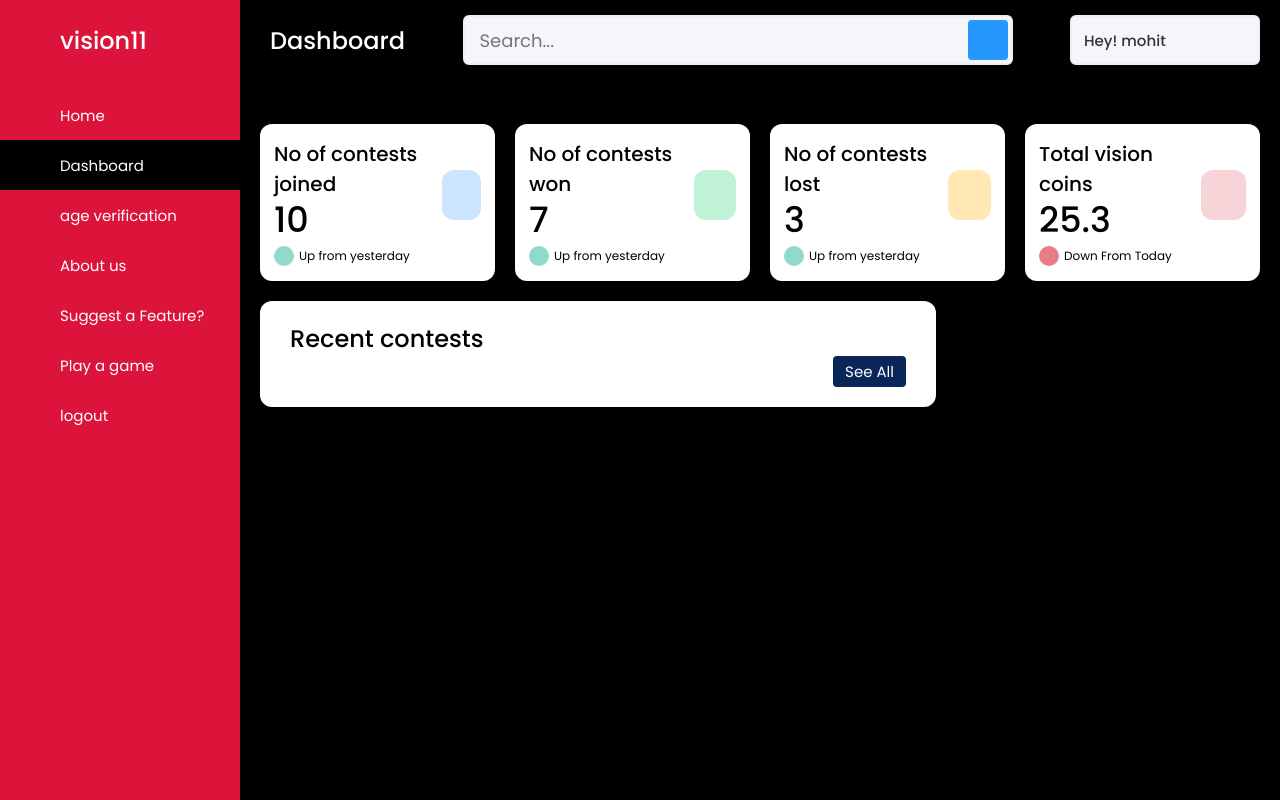
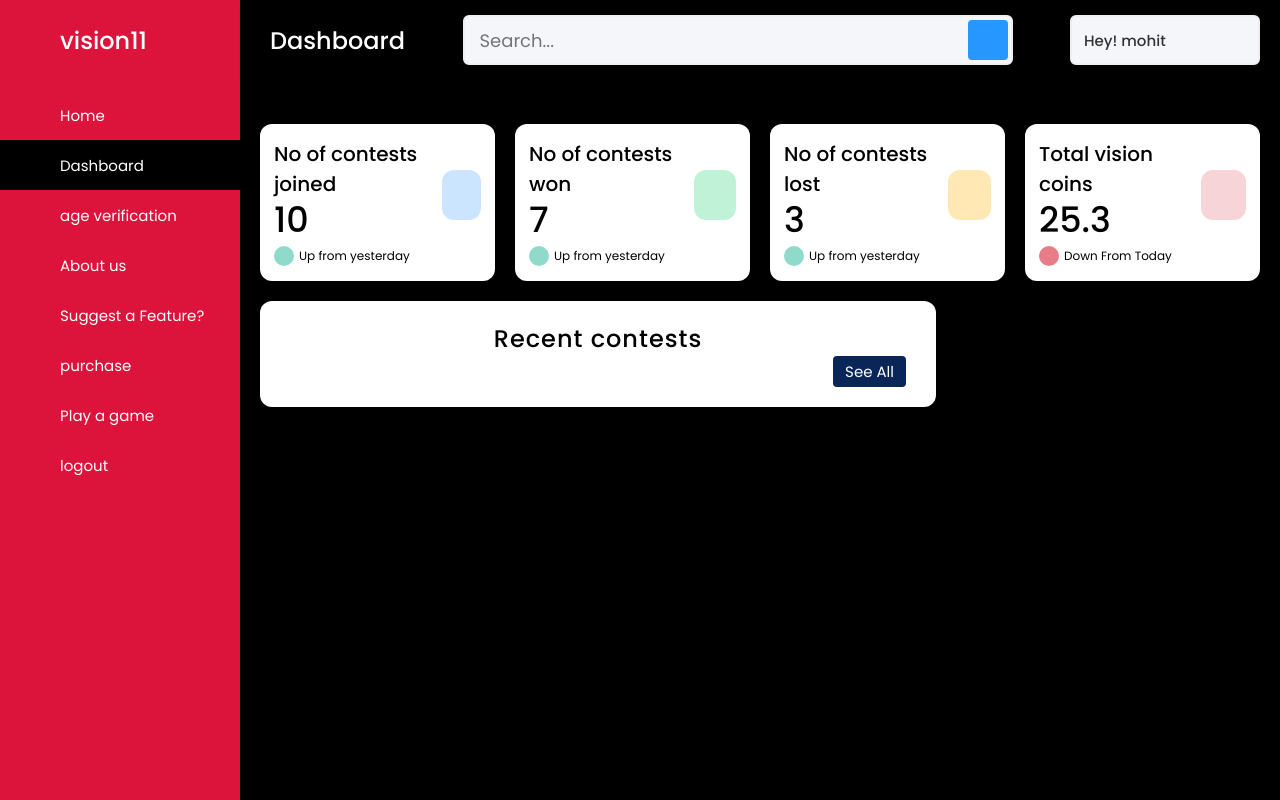
Before and after one commit to EH-GD-MOHIT21/vision11, a Django app: page /dashboard in a window 1280 px wide. Run offline with Django 4.2, Linux system fonts and the light colour scheme; a user stored in the database is signed in.

Commit message:
merged payments route with dashboard

```diff
--- a/payments/urls.py
+++ b/payments/urls.py
@@ -3,6 +3,6 @@
 
 urlpatterns = [
     path('purchase/paymenthandler/', views.paymenthandler),
-    path('purchase', views.render_offer_page),
     path('purchase/offer=<int:offerid>',views.homepage),
+    path('getplans',views.GetOfferListAPI.as_view())
 ]
--- /dev/null
+++ b/statics/css/plans.css
@@ -0,0 +1,63 @@
+* {
+    box-sizing: border-box;
+    padding: 0px;
+    margin: 0px;
+    font-family: cursive;
+}
+
+
+.cards-container {
+    background-color: #f1f5f8;
+display: flex;
+justify-content: space-around;
+align-items: center;
+flex-wrap: wrap;
+}
+.card {
+    background-color: white;
+    padding: 25px;
+    border: 1px solid #bbbbbb;
+    border-radius: 5px;
+    box-shadow: 1px 1px 10px 0px rgb(0 0 0 / 25%);
+    width: 300px;
+    margin: 20px;
+    position: relative;
+    overflow: hidden;
+}
+.title {
+    text-align: center;
+    letter-spacing: 1px;
+}
+.muted {
+    color: #8e7f7f;
+    display: block;
+    margin-top: 10px;
+    text-align: center;
+}
+.btn_container {
+    padding: 20px;
+    text-align: center;
+}
+.btn {
+    border-radius: 4px;
+    cursor: pointer;
+    padding: 4px 8px;
+    background-color: #ffaaa7;
+    color: white;
+    font-size: 1.2em;
+    font-weight: 600;
+    letter-spacing: 1px;
+}
+.tag-limited-time-offer{
+    width: 150px;
+height: 20px;
+background: red;
+position: absolute;
+top: 9%;
+left: -13%;
+transform: rotate(-45deg);
+text-align: center;
+}
+.parentplans {
+    padding: 25px;
+}
--- /dev/null
+++ b/statics/js/dashboard.js
@@ -0,0 +1,118 @@
+async function get_data(url){
+    let response = await fetch(url, {
+        credentials: 'include',
+        method: 'GET',
+        mode: 'same-origin',
+        headers: {
+            'Accept': 'application/json',
+            'Content-Type': 'application/json'
+        }
+    })
+    if (response.ok) {
+        let json = await response.json();
+        let message = json["plans"];
+        let banner = json["banner"];
+        return [message,banner];
+    } else {
+        alert("HTTP-Error: " + response.status);
+    }
+}
+
+
+
+function mohit(id){
+    new_val = id.textContent.split(':')
+    minutes = parseInt(new_val[0]);
+    seconds = parseInt(new_val[1]);
+    if(seconds>0){
+        seconds-=1
+    }else if(minutes>0){
+        seconds = 59
+        minutes -= 1;
+    }else{
+        minutes = 0;
+        seconds = 0;
+        clearInterval(promise);
+    }
+    id.textContent = minutes+":"+seconds;
+}
+
+
+function show_purchase_offers(data){
+    if(data.length==0){
+        document.getElementById('purchase-dashboard-main-container').textContent = 'No pending request to show.';
+        document.getElementById('purchase-dashboard-main-container').style.color = 'white';
+        document.getElementById('purchase-dashboard-main-container').style.fontSize = '20px';
+        document.getElementById('purchase-dashboard-main-container').style.fontWeight = 600;
+        document.getElementById('purchase-dashboard-main-container').style.textAlign = 'center';
+    }else{
+        document.getElementById('purchase-dashboard-main-container').textContent = '';
+    }
+    for(var i=0;i<data[0].length;i++){
+    var div = document.createElement('div');
+    div.setAttribute('class','card')
+    if(data[1][i]){
+        var sdiv = document.createElement('div')
+        sdiv.setAttribute('class','tag-limited-time-offer')
+        sdiv.textContent = 'Expire Soon'
+        div.appendChild(sdiv);
+    }
+    var cdiv = document.createElement('div');
+    cdiv.setAttribute('class','parentplans')
+
+    var h1 = document.createElement('h1');
+    h1.setAttribute('class','title');
+    h1.textContent = 'You\'ll get '+ data[0][i].vision_coins +' vision coins'
+    var small = document.createElement('small');
+    small.setAttribute('class','muted')
+    small.textContent = 'You\'ll charged ₹'+ data[0][i].plan_price +' with '+ data[0][i].bonus_coins +' extra vision coins.'
+
+    if(data[1][i]){
+        var sp = document.createElement('p')
+        sp.style.color = 'crimson';
+        var span1 = document.createElement('span');
+        span1.textContent='Offer ends in: ';
+        var span2 = document.createElement('span');
+        span2.setAttribute('id',i);
+        span2.textContent = parseInt(data[1][i]/60)+":"+parseInt(data[1][i]-parseInt(data[1][i]/60)*60);
+        promise = setInterval(mohit,999,span2);
+        sp.appendChild(span1);
+        sp.appendChild(span2);
+        small.appendChild(sp);
+    }
+
+
+
+    var cdivinner = document.createElement('div');
+    cdivinner.setAttribute('class','btn_container')
+    var btn = document.createElement('button');
+    btn.setAttribute('class','btn')
+    btn.setAttribute('id','pay-btn-'+data[0][i].id)
+    btn.onclick = function(){window.location.href='/purchase/offer='+this.id.split('-')[this.id.split('-').length-1];}
+    btn.textContent = 'Pay Now';
+
+    cdivinner.appendChild(btn);
+    cdiv.appendChild(h1);
+    cdiv.appendChild(small);
+    cdiv.appendChild(cdivinner);
+    div.appendChild(cdiv);
+
+    document.getElementById('purchase-dashboard-main-container').appendChild(div);
+    }
+}
+
+
+async function show_purchase(){
+    data = await get_data('/getplans');
+    show_purchase_offers(data)
+}
+
+
+
+if(document.URL.includes('purchase')){
+    show_purchase();
+}
+
+document.getElementById('purchase').addEventListener('click',function(){
+    show_purchase();
+})
--- a/templates/dashboard.html
+++ b/templates/dashboard.html
@@ -10,6 +10,7 @@
   <meta name="viewport" content="width=device-width, initial-scale=1.0">
   <title>Dashboard @ Vision11</title>
   <link rel="shortcut icon" href="/static/imgs/web/favicon.ico" type="image/x-icon">
+  <link rel="stylesheet" href="{% static 'css/plans.css' %}">
   <link rel="stylesheet" href="{% static 'css/dashboard.css' %}">
 </head>
 
@@ -48,6 +49,12 @@
           <a href="#suggestafeature" id="hefedash">
             <i class='bx bx-coin-stack'></i>
             <span class="links_name">Suggest a Feature?</span>
+          </a>
+        </li>
+        <li>
+          <a href="#purchase" id="purchase">
+            <i class='bx bx-pie-chart-alt-2'></i>
+            <span class="links_name">purchase</span>
           </a>
         </li>
         <li>
@@ -240,6 +247,12 @@
       </div>
 
 
+      <div class="home-content" id="purchase-dashboard">
+        <div class="overview-boxes overview_boxes_abs" id="purchase-dashboard-main-container">
+
+        </div>
+      </div>
+
       <div class="home-content" id="help-feedback-dashboard">
         <div class="overview-boxes">
           <div class="box suggestion_box">
@@ -302,8 +315,10 @@
     </script>
 
     <script>
-      elms = ["base-dashboard", "age-verification-dashboard", "about-us-dashboard", "help-feedback-dashboard"]
-      triggered = ["basedash", "ageverdash", "absdash", "hefedash"]
+      // id of divs
+      elms = ["base-dashboard", "age-verification-dashboard", "about-us-dashboard", "help-feedback-dashboard","purchase-dashboard"]
+      // id of a tags left
+      triggered = ["basedash", "ageverdash", "absdash", "hefedash","purchase"]
       for (var i = 1; i < elms.length; i++) {
         document.getElementById(elms[i]).style.display = "none";
       }
@@ -327,8 +342,8 @@
   </body>
 
   <script>
-      const names = ["#ageverification","#aboutus","#suggestafeature","#"]
-      const names_url = ["ageverdash","absdash","hefedash","basedash"]
+      const names = ["#purchase","#ageverification","#aboutus","#suggestafeature","#"]
+      const names_url = ["purchase","ageverdash","absdash","hefedash","basedash"]
       for(var i=0;i<names.length;i++){
         if(document.URL.includes(names[i])){
           document.getElementById(names_url[i]).click();
@@ -336,7 +351,7 @@
         }
       }
   </script>
-
+<script src="{% static 'js/dashboard.js' %}"></script>
 </html>
 
 {% endblock %}
```
Also changed, not shown: payments/repository.py (+21 -0 lines), payments/serializers.py (added, +8 -0 lines), payments/views.py (+14 -1 lines), db.sqlite3, statics/imgs/others/hb.png (added).
